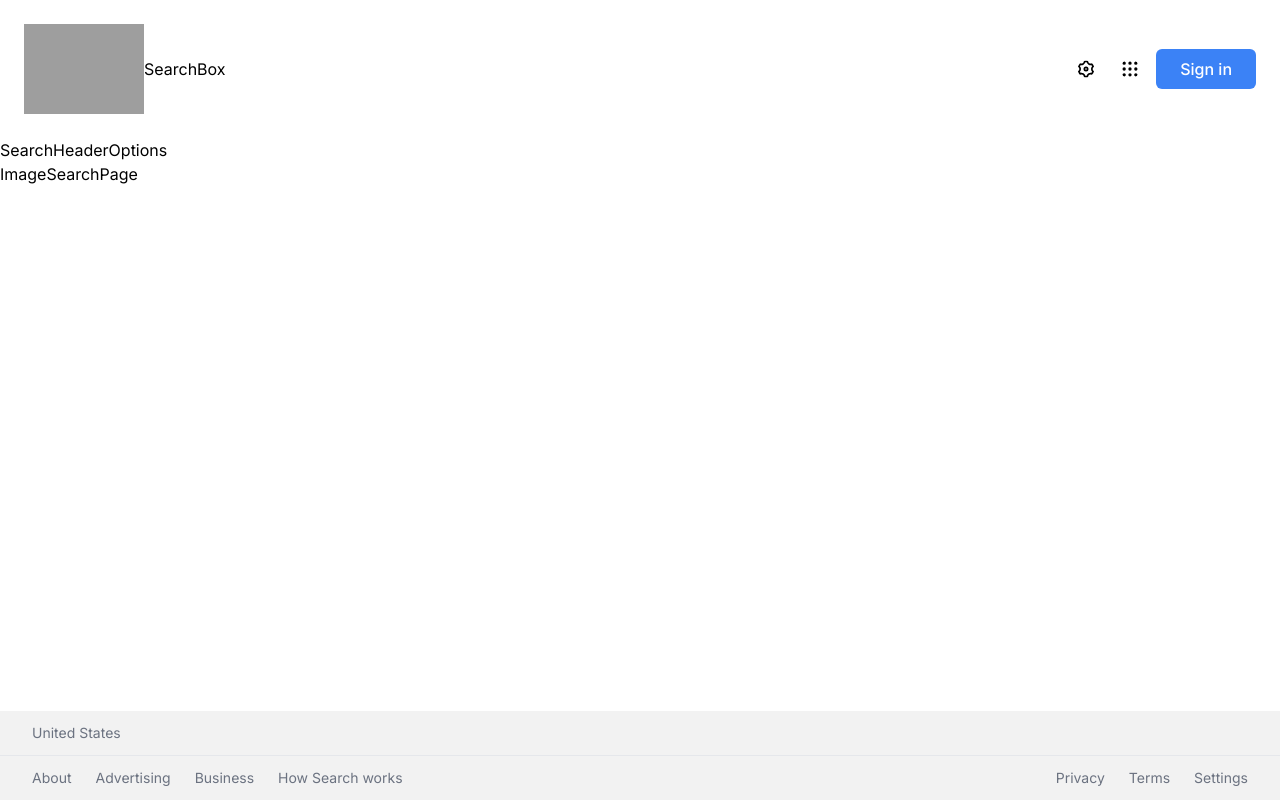
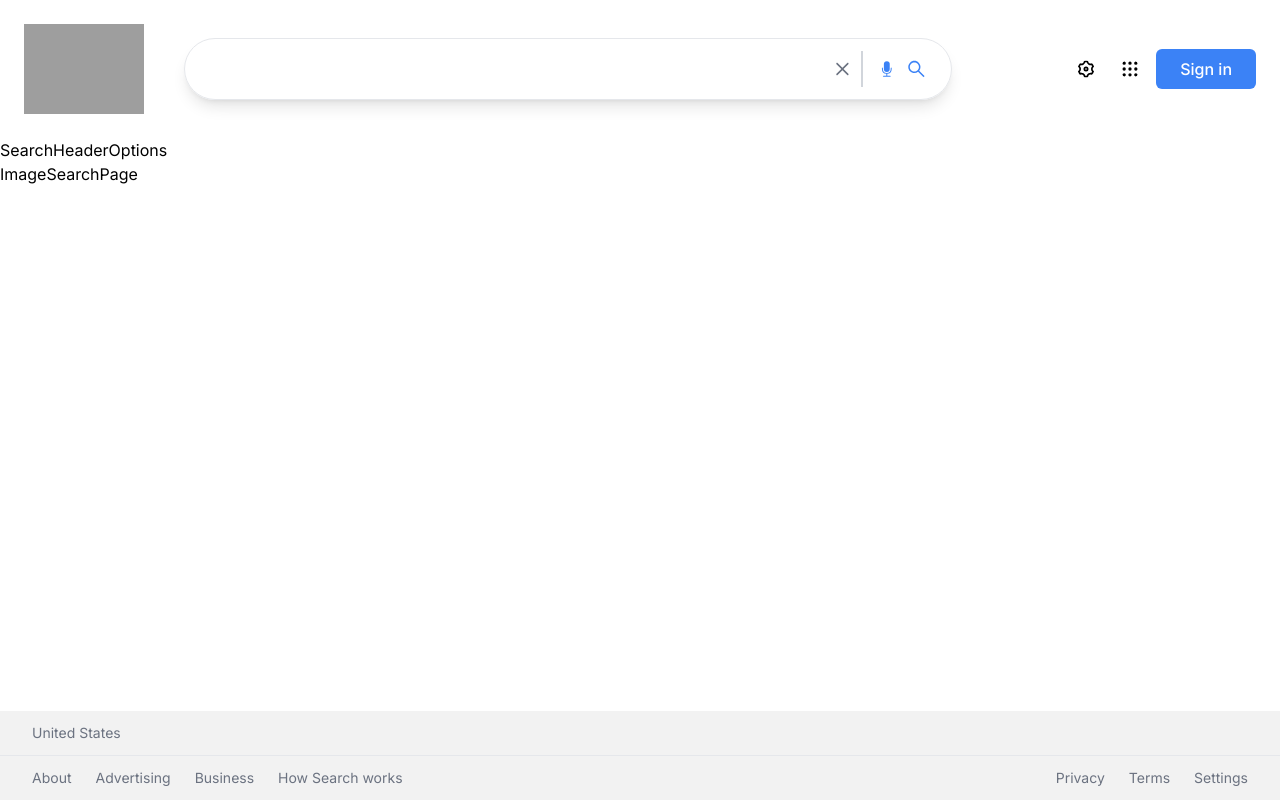
Before and after one commit to Grazziano/google-clone, a Next.js app: page /search/image in a window 1280 px wide. Built offline with nearby package versions, Linux system fonts and the light colour scheme; no server answers; grey boxes are pictures that could not be loaded.

Commit message:
Complete the search box component

```diff
--- a/src/components/SearchBox.jsx
+++ b/src/components/SearchBox.jsx
@@ -1,7 +1,46 @@
-import React from 'react'
+'use client';
+import React, { useState } from 'react';
+import { useSearchParams, useRouter } from 'next/navigation';
+import { RxCross2 } from 'react-icons/rx';
+import { BsFillMicFill } from 'react-icons/bs';
+import { AiOutlineSearch } from 'react-icons/ai';
 
 export default function SearchBox() {
+  const searchParams = useSearchParams();
+  const searchTerm = searchParams.get('searchTerm');
+  const [term, setTerm] = useState(searchTerm || '');
+
+  const router = useRouter();
+
+  function handleSubmit(e) {
+    e.preventDefault();
+
+    if (!term.trim()) return;
+
+    router.push(`/search/web?searchTerm=${term}`);
+  }
+
   return (
-    <div>SearchBox</div>
-  )
+    <form
+      className="flex border border-gray-200 rounded-full shadow-lg px-6 py-3 ml-10 mr-5 flex-grow max-w-3xl items-center"
+      onSubmit={handleSubmit}
+    >
+      <input
+        type="text"
+        className="w-full focus:outline-none"
+        value={term}
+        onChange={(e) => setTerm(e.target.value)}
+      />
+
+      <RxCross2
+        className="text-2xl text-gray-500 cursor-pointer sm:mr-2"
+        onClick={() => setTerm('')}
+      />
+      <BsFillMicFill className="hidden sm:inline-flex text-4xl text-blue-500 pl-4 border-l-2 border-gray-300 mr-3" />
+      <AiOutlineSearch
+        className="text-2xl hidden sm:inline-flex text-blue-500 cursor-pointer"
+        onClick={handleSubmit}
+      />
+    </form>
+  );
 }
```
